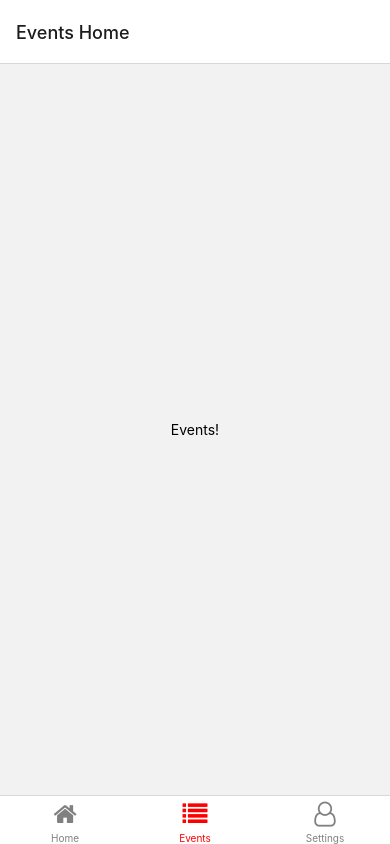
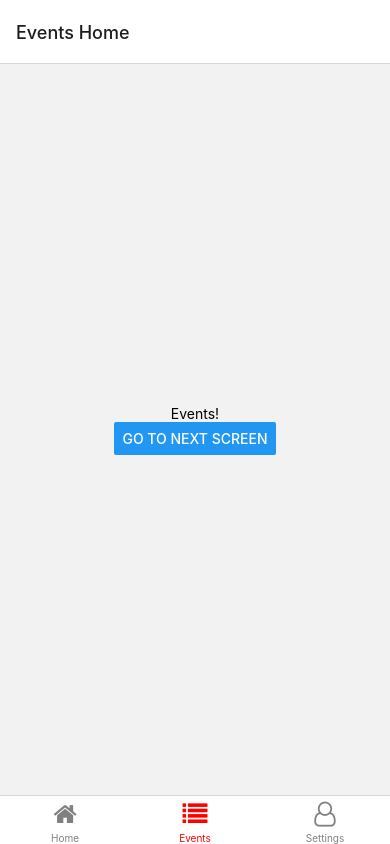
Before and after one commit to yjsoon/codeexp23infoapp, a React Native app: screen /Events in a window 390 px wide. Built offline with nearby package versions, Linux system fonts and the light colour scheme.

Commit message:
Added second events page

```diff
--- a/components/EventsScreen.js
+++ b/components/EventsScreen.js
@@ -1,13 +1,23 @@
 import * as React from "react";
-import { Text, View } from "react-native";
+import { Text, View, Button } from "react-native";
 import { createStackNavigator } from "@react-navigation/stack";
 
-function EventsScreen() {
+function EventsScreen({ navigation }) {
   return (
     <View style={{ flex: 1, justifyContent: "center", alignItems: "center" }}>
       <Text>Events!</Text>
+      <Button
+        onPress={() => {
+          navigation.navigate("Events Page 2");
+        }}
+        title="Go to next screen"
+      />
     </View>
   );
+}
+
+function EventsScreen2() {
+  return <Text>Hello! This is the second screen!!!!!</Text>;
 }
 
 const Stack = createStackNavigator();
@@ -16,6 +26,7 @@ export default function EventsStack() {
   return (
     <Stack.Navigator>
       <Stack.Screen name="Events Home" component={EventsScreen} />
+      <Stack.Screen name="Events Page 2" component={EventsScreen2} />
     </Stack.Navigator>
   );
 }
```
